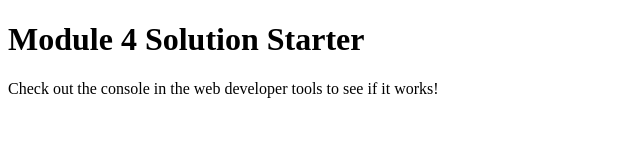
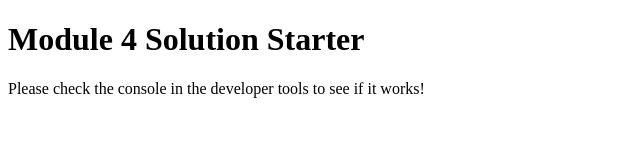
Before and after one commit to pvsvibhin/Coursera, a plain HTML site: page module4-solution/index.html in a window 1280 px wide. Shown: the full height of the page, 0-640 px from the left. Drawn offline with Linux system fonts and the light colour scheme.

Commit message:
Update index.html

```diff
--- a/module4-solution/index.html
+++ b/module4-solution/index.html
@@ -12,6 +12,6 @@
 </head>
 <body>
   <h1>Module 4 Solution Starter</h1>
-  <p>Check out the console in the web developer tools to see if it works!</p>
+  <p>Please check the console in the developer tools to see if it works!</p>
 </body>
 </html>
```
